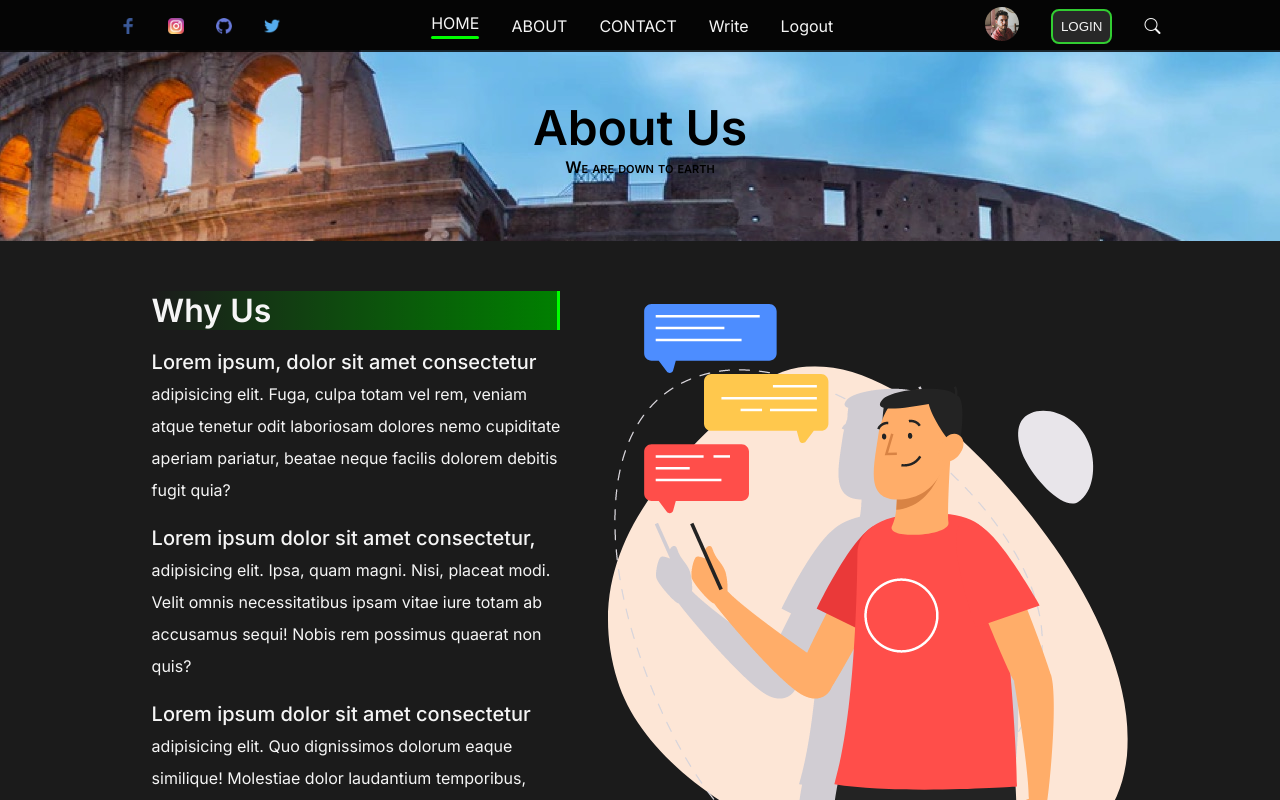
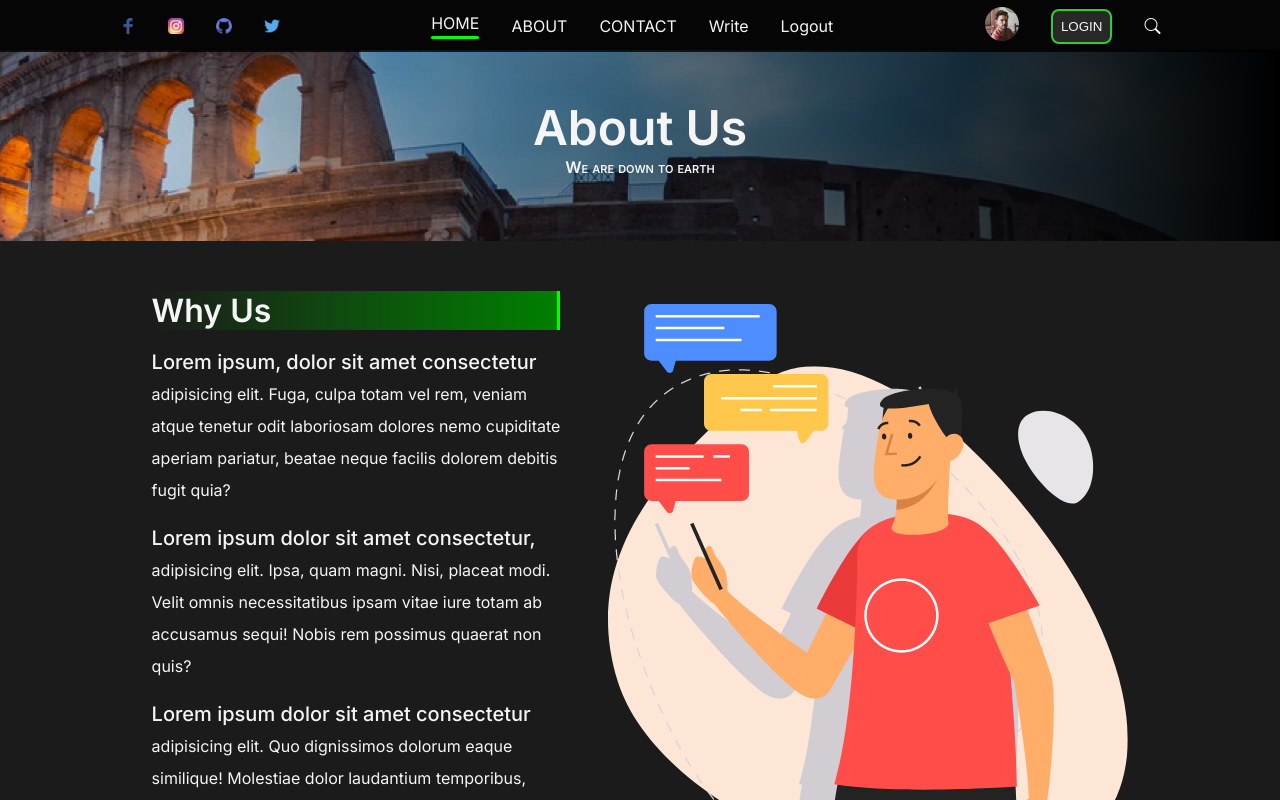
Before and after one commit to octocatblain/codsoft, a React (Create React App) app in the folder blog-platform/client/: page /about in a window 1280 px wide. Shown: the top 800 px of the page. Built offline with nearby package versions, Linux system fonts and the light colour scheme.

Commit message:
feat: adjust background in gero images

```diff
--- a/blog-platform/client/src/Pages/About/About.css
+++ b/blog-platform/client/src/Pages/About/About.css
@@ -11,10 +11,9 @@
 
 .about_hero {
     align-items: center;
-    background: url("../../Assets/images/HeroImages/hero-5.jpg");
+    background: linear-gradient(to left, black, transparent), url("../../Assets/images/HeroImages/hero-5.jpg");
     background-repeat: no-repeat;
     object-fit: cover;
-    background-blend-mode: overlay;
     background-position: center;
     background-attachment: fixed;
     min-width: clamp(100dvw, 100%, 100dvw);
@@ -22,7 +21,7 @@
     padding-block: 3rem;
     text-align: center;
 
-    color: var(--tertiary-color);
+    color: var(--primary-color);
 
     >h5.subtitle {
         font-variant-caps: small-caps;
--- a/blog-platform/client/src/Pages/Contact/Contact.css
+++ b/blog-platform/client/src/Pages/Contact/Contact.css
@@ -14,8 +14,8 @@
 .contact_hero {
     align-items: center;
     backdrop-filter: blur(10px);
-    background: linear-gradient(to bottom, black, transparent),
-    url("../../Assets/images/HeroImages/hero-4.jpg");
+    background: linear-gradient(to left, black, transparent),
+        url("../../Assets/images/HeroImages/hero-4.jpg");
     background-repeat: no-repeat;
 
     object-fit: cover;
@@ -47,7 +47,7 @@
 
     gap: .75rem;
 
-    >*:not(.subtitle){
+    >*:not(.subtitle) {
         border-radius: .25rem;
         background-color: grey;
         color: var(--tertiary-color);
@@ -55,7 +55,7 @@
 
 
 
-    >textarea{
+    >textarea {
         min-height: 25dvh;
         font-family: Inter;
         padding: .75rem;
@@ -63,7 +63,7 @@
         font-size: 1.2rem;
     }
 
-    .submit{
+    .submit {
         border: 2px solid var(--secondary-color);
         background-color: green;
         color: var(--primary-color);
@@ -75,21 +75,21 @@
         transition: all 500ms ease;
     }
 
-    .submit:hover{
+    .submit:hover {
         scale: 1.1;
         transition: all 200ms ease;
     }
 }
 
-.contact_map{
+.contact_map {
     flex: 1;
     display: flex;
     padding: 3rem;
-flex-direction: column;
+    flex-direction: column;
 
     gap: 1rem;
 
-    .map{
+    .map {
         min-width: clamp(25dvw, 50%, 50dvw);
         border-radius: .25rem;
         box-shadow: 5px 5px 0 var(--secondary-color);
```
